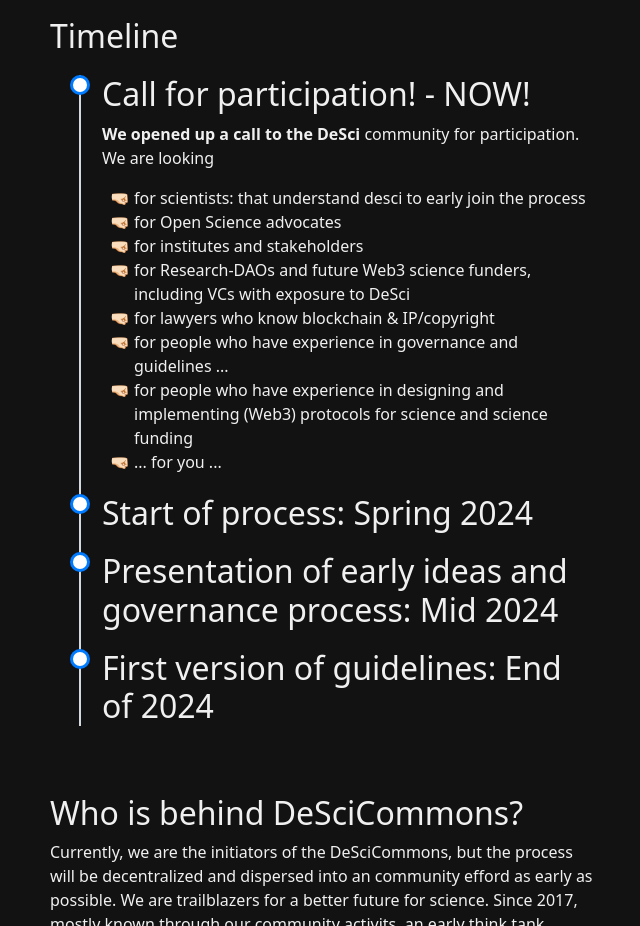
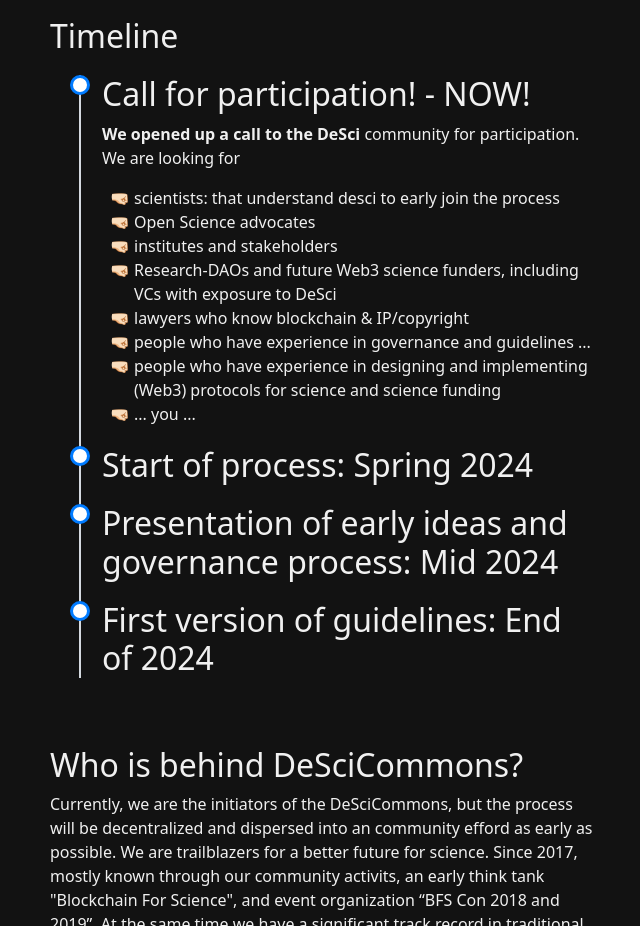
Before and after one commit to etzm/descicommons.github.io, a plain HTML site: page index.html in a window 1280 px wide. Shown: the part 1380-2306 px from the top of the page, without its empty margins (317-957 px from the left). Drawn offline with nearby package versions, Linux system fonts and the light colour scheme.

Commit message:
Update index.html
copy changes. first trial

```diff
--- a/impressum.html
+++ b/index.html
@@ -176,7 +176,7 @@
     <div class="carousel-inner" class="text-center">
       <div class="carousel-item active" >
         <div class="d-flex align-items-center justify-content-center h-100">
-          <h3 class="text-center">Creating the Dezentralized Science Commons</h3>
+          <h3 class="text-center">Creating the Decentralized Science Commons</h3>
         </div>
       </div>
       <div class="carousel-item">
@@ -231,7 +231,7 @@
       </div>
       <div class="carousel-item">
         <div class="d-flex align-items-center justify-content-center h-100">
-          <h3 class="text-center">Alinging the powers of Web3 for the advancement of humanity</h3>
+          <h3 class="text-center">Aligning the powers of Web3 for the advancement of humanity</h3>
         </div>
       </div>
     </div>
@@ -270,16 +270,16 @@
 					<h3>Call for participation! - NOW!</h3>
 
 					<p><strong><a href="/form.html" style="color: inherit; text-decoration: none;">We opened up a call to the DeSci </a></strong> community for participation.
-                        We are looking  </p>
+                        We are looking for  </p>
                     <ul class="sublist">
-                      <li>for scientists: that understand desci to early join the process </li>
-                      <li>for Open Science advocates</li>
-                      <li>for institutes and stakeholders</li>
-                      <li>for Research-DAOs and future Web3 science funders, including VCs with exposure to DeSci</li>
-                      <li>for lawyers who know blockchain & IP/copyright </li>
-                      <li>for people who have experience in governance and guidelines ...</li>
-                      <li>for people who have experience in designing and implementing (Web3) protocols for science and science funding</li>
-                      <li>... for you ... </li>
+                      <li>scientists: that understand desci to early join the process </li>
+                      <li>Open Science advocates</li>
+                      <li>institutes and stakeholders</li>
+                      <li>Research-DAOs and future Web3 science funders, including VCs with exposure to DeSci</li>
+                      <li>lawyers who know blockchain & IP/copyright </li>
+                      <li>people who have experience in governance and guidelines ...</li>
+                      <li>people who have experience in designing and implementing (Web3) protocols for science and science funding</li>
+                      <li>... you ... </li>
                     </ul>
 
 				</li>
```
